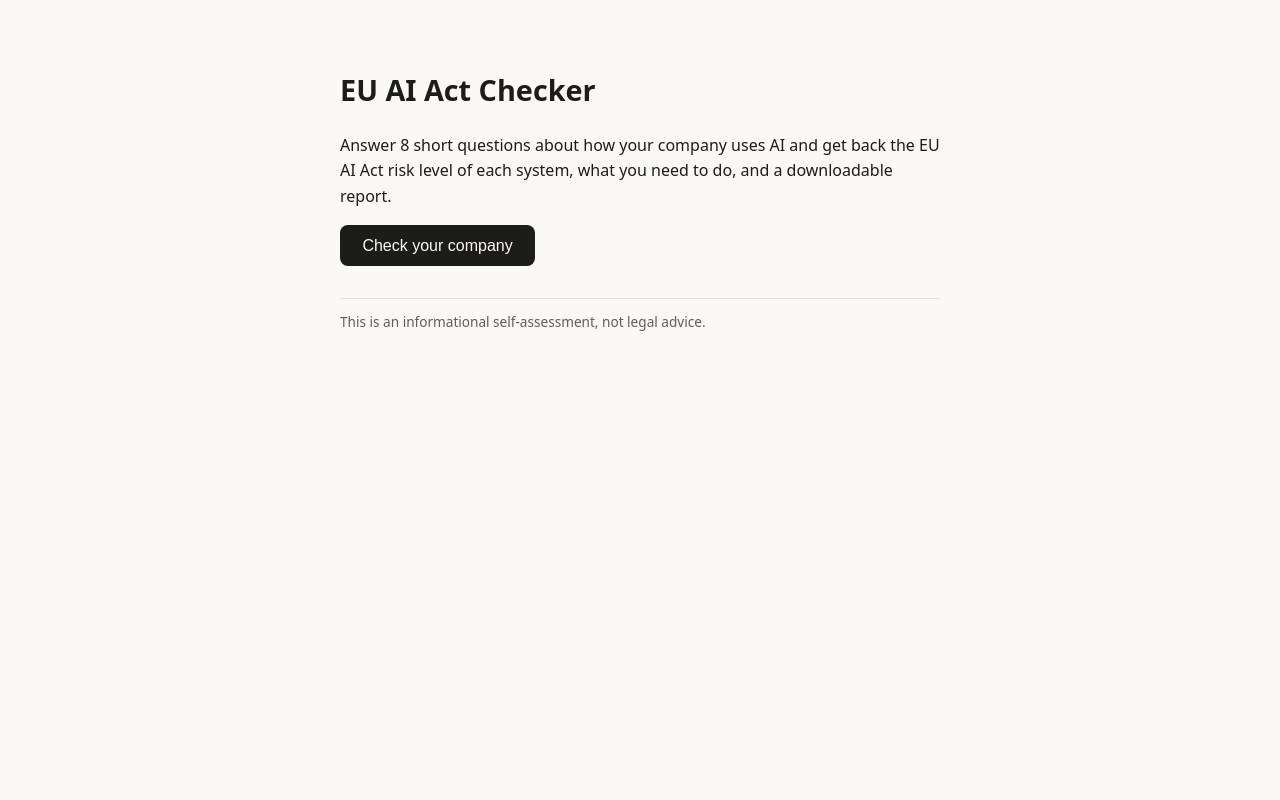
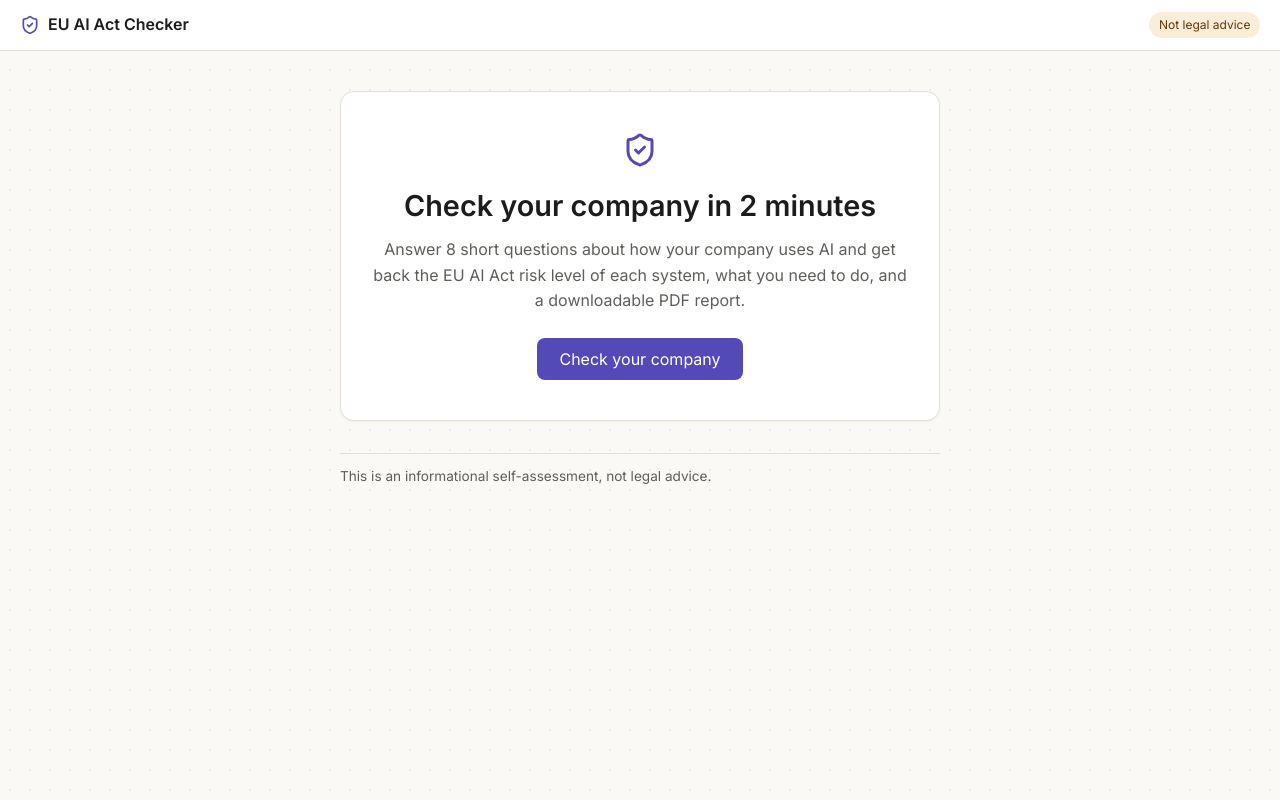
Before and after one commit to sz012/eu-ai-act-checker, a React (Vite) app in the folder frontend/: page / in a window 1280 px wide. Built offline with nearby package versions, Linux system fonts and the light colour scheme.

Commit message:
visual polish + question UX + env-based CORS

```diff
--- a/frontend/index.html
+++ b/frontend/index.html
@@ -4,6 +4,9 @@
     <meta charset="UTF-8" />
     <link rel="icon" type="image/svg+xml" href="/favicon.svg" />
     <meta name="viewport" content="width=device-width, initial-scale=1.0" />
+    <link rel="preconnect" href="https://fonts.googleapis.com" />
+    <link rel="preconnect" href="https://fonts.gstatic.com" crossorigin />
+    <link href="https://fonts.googleapis.com/css2?family=Inter:wght@400;500;600&display=swap" rel="stylesheet" />
     <title>EU AI Act Checker</title>
   </head>
   <body>
--- a/frontend/package.json
+++ b/frontend/package.json
@@ -10,6 +10,7 @@
     "preview": "vite preview"
   },
   "dependencies": {
+    "lucide-react": "^1.21.0",
     "react": "^19.2.6",
     "react-dom": "^19.2.6",
     "react-router-dom": "^7.18.0"
--- a/frontend/src/App.jsx
+++ b/frontend/src/App.jsx
@@ -1,4 +1,5 @@
 import { Routes, Route } from 'react-router-dom'
+import Header from './components/Header.jsx'
 import StartPage from './pages/StartPage.jsx'
 import QuestionnairePage from './pages/QuestionnairePage.jsx'
 import ResultsPage from './pages/ResultsPage.jsx'
@@ -6,6 +7,7 @@
 export default function App() {
   return (
     <div className="app">
+      <Header />
       <Routes>
         <Route path="/" element={<StartPage />} />
         <Route path="/questions" element={<QuestionnairePage />} />
--- /dev/null
+++ b/frontend/src/components/Header.jsx
@@ -0,0 +1,14 @@
+import { Link } from 'react-router-dom'
+import { ShieldCheck } from 'lucide-react'
+
+export default function Header() {
+  return (
+    <header className="site-header">
+      <Link to="/" className="brand">
+        <ShieldCheck size={20} className="brand-icon" />
+        EU AI Act Checker
+      </Link>
+      <span className="header-tag">Not legal advice</span>
+    </header>
+  )
+}
--- a/frontend/src/index.css
+++ b/frontend/src/index.css
@@ -15,8 +15,11 @@
   --text-muted: #5f5e5a;
   --border: #e2e0d8;
   --bg: #faf9f5;
+  --surface: #ffffff;
+  --accent: #534AB7;
+  --accent-hover: #3C3489;
 
-  font-family: system-ui, -apple-system, "Segoe UI", Roboto, sans-serif;
+  font-family: "Inter", system-ui, -apple-system, "Segoe UI", Roboto, sans-serif;
   color: var(--text);
 }
 
@@ -24,16 +27,44 @@
 
 body {
   margin: 0;
-  background: var(--bg);
+  background-color: var(--bg);
+  background-image: radial-gradient(circle, rgba(83, 74, 183, 0.08) 1.3px, transparent 1.5px);
+  background-size: 20px 20px;
   line-height: 1.6;
 }
 
 .app { min-height: 100vh; }
 
+/* top header bar */
+.site-header {
+  display: flex;
+  justify-content: space-between;
+  align-items: center;
+  padding: 0.75rem 1.25rem;
+  background: var(--surface);
+  border-bottom: 1px solid var(--border);
+}
+.brand {
+  display: inline-flex;
+  align-items: center;
+  gap: 0.5rem;
+  font-weight: 600;
+  color: var(--text);
+  text-decoration: none;
+}
+.brand-icon { color: var(--accent); }
+.header-tag {
+  font-size: 0.75rem;
+  color: var(--risk-limited);
+  background: var(--risk-limited-bg);
+  padding: 0.2rem 0.6rem;
+  border-radius: 999px;
+}
+
 .page {
   max-width: 640px;
   margin: 0 auto;
-  padding: 3rem 1.25rem;
+  padding: 2.5rem 1.25rem;
 }
 
 h1 { font-size: 1.8rem; font-weight: 600; }
@@ -48,25 +79,32 @@
 
 .btn-primary,
 .btn-secondary {
-  display: inline-block;
+  display: inline-flex;
+  align-items: center;
+  justify-content: center;
+  gap: 0.4rem;
   padding: 0.7rem 1.4rem;
   font-size: 1rem;
+  font-family: inherit;
   border-radius: 8px;
   cursor: pointer;
   text-decoration: none;
+  transition: background 0.15s, border-color 0.15s;
 }
 
 .btn-primary {
-  background: var(--text);
-  color: var(--bg);
+  background: var(--accent);
+  color: #fff;
   border: none;
 }
+.btn-primary:hover:not(:disabled) { background: var(--accent-hover); }
 
 .btn-secondary {
-  background: transparent;
+  background: var(--surface);
   color: var(--text);
   border: 1px solid var(--border);
 }
+.btn-secondary:hover:not(:disabled) { border-color: var(--accent); }
 
 button:disabled { opacity: 0.5; cursor: not-allowed; }
 
@@ -81,17 +119,19 @@
   margin-bottom: 0.4rem;
 }
 .progress-track {
-  height: 4px;
+  height: 5px;
   background: var(--border);
   border-radius: 999px;
   margin-bottom: 1.5rem;
 }
 .progress-fill {
-  height: 4px;
-  background: var(--text);
+  height: 5px;
+  background: var(--accent);
   border-radius: 999px;
   transition: width 0.2s;
 }
+
+.question-body { min-height: 8.5rem; }
 
 .answer-buttons {
   display: flex;
@@ -113,7 +153,9 @@
 .risk-none       { background: var(--risk-none-bg);       color: var(--risk-none); }
 
 .risk-badge {
-  display: inline-block;
+  display: inline-flex;
+  align-items: center;
+  gap: 0.5rem;
   padding: 0.5rem 1rem;
   border-radius: 8px;
   font-size: 1.1rem;
@@ -124,10 +166,12 @@
 .section-title { font-size: 1rem; color: var(--text-muted); font-weight: 500; }
 
 .system-card {
+  background: var(--surface);
   border: 1px solid var(--border);
-  border-radius: 8px;
-  padding: 0.8rem 1rem;
+  border-radius: 10px;
+  padding: 0.9rem 1.1rem;
   margin-bottom: 0.7rem;
+  box-shadow: 0 1px 2px rgba(0, 0, 0, 0.04);
 }
 .system-head {
   display: flex;
@@ -137,18 +181,31 @@
 }
 .risk-pill {
   font-size: 0.8rem;
-  padding: 0.15rem 0.6rem;
-  border-radius: 6px;
+  padding: 0.15rem 0.7rem;
+  border-radius: 999px;
   text-transform: capitalize;
 }
 
 .general-box {
   background: var(--risk-none-bg);
-  border-radius: 8px;
-  padding: 0.8rem 1rem;
+  border-radius: 10px;
+  padding: 0.9rem 1.1rem;
   margin: 1rem 0;
 }
 .general-title { font-weight: 500; margin-bottom: 0.3rem; }
+
+/* start screen hero card */
+.start-card {
+  background: var(--surface);
+  border: 1px solid var(--border);
+  border-radius: 14px;
+  padding: 2.5rem 2rem;
+  text-align: center;
+  box-shadow: 0 1px 3px rgba(0, 0, 0, 0.05);
+}
+.start-icon { color: var(--accent); margin-bottom: 0.5rem; }
+.start-card h1 { margin: 0 0 0.5rem; }
+.start-card p { color: var(--text-muted); margin: 0 0 1.5rem; }
 
 /* phones - stack the buttons vertically */
 @media (max-width: 480px) {
--- a/frontend/src/pages/QuestionnairePage.jsx
+++ b/frontend/src/pages/QuestionnairePage.jsx
@@ -44,13 +44,15 @@
         <div className="progress-fill" style={{ width: `${((index + 1) / total) * 100}%` }} />
       </div>
 
-      <h1>{current.text}</h1>
-      <p className="help">{current.help}</p>
+      <div className="question-body">
+        <h1>{current.text}</h1>
+        <p className="help">{current.help}</p>
+      </div>
 
       <div className="answer-buttons">
         <button className="btn-secondary" onClick={() => answer('yes')}>Yes</button>
+        <button className="btn-secondary" onClick={() => answer('not_sure')}>Not sure</button>
         <button className="btn-secondary" onClick={() => answer('no')}>No</button>
-        <button className="btn-secondary" onClick={() => answer('not_sure')}>Not sure</button>
       </div>
     </main>
   )
--- a/frontend/src/pages/ResultsPage.jsx
+++ b/frontend/src/pages/ResultsPage.jsx
@@ -1,5 +1,6 @@
 import { useEffect, useState } from 'react'
 import { Link, useLocation, useNavigate } from 'react-router-dom'
+import { ShieldAlert, AlertTriangle, Info, CircleCheck, Minus, Download } from 'lucide-react'
 import { postAssessment, downloadPdf } from '../api'
 
 const RISK_LABEL = {
@@ -8,6 +9,14 @@
   limited: 'Limited risk',
   minimal: 'Minimal risk',
   none: 'No AI systems found',
+}
+
+const RISK_ICON = {
+  prohibited: ShieldAlert,
+  high: AlertTriangle,
+  limited: Info,
+  minimal: CircleCheck,
+  none: Minus,
 }
 
 // Screen 3 - overall risk badge, per-system cards, general obligations, disclaimer.
@@ -44,10 +53,13 @@
   if (error) return <main className="page"><p>{error}</p></main>
   if (!result) return <main className="page"><p>Loading…</p></main>
 
+  const BadgeIcon = RISK_ICON[result.overall_risk]
+
   return (
     <main className="page">
       <p className="help">Overall risk level</p>
       <span className={`risk-badge risk-${result.overall_risk}`}>
+        <BadgeIcon size={20} />
         {RISK_LABEL[result.overall_risk]}
       </span>
 
@@ -81,6 +93,7 @@
 
       <div className="answer-buttons">
         <button className="btn-primary" onClick={handleDownload} disabled={downloading}>
+          <Download size={16} />
           {downloading ? 'Preparing…' : 'Download PDF report'}
         </button>
         <Link to="/" className="btn-secondary">Start over</Link>
--- a/frontend/src/pages/StartPage.jsx
+++ b/frontend/src/pages/StartPage.jsx
@@ -1,4 +1,5 @@
 import { useNavigate } from 'react-router-dom'
+import { ShieldCheck } from 'lucide-react'
 
 // Screen 1 - short intro + start button + disclaimer
 export default function StartPage() {
@@ -6,15 +7,18 @@
 
   return (
     <main className="page">
-      <h1>EU AI Act Checker</h1>
+      <div className="start-card">
+        <ShieldCheck size={36} className="start-icon" />
+        <h1>Check your company in 2 minutes</h1>
         <p>
           Answer 8 short questions about how your company uses AI and get back the
           EU AI Act risk level of each system, what you need to do, and a downloadable
-        report.
+          PDF report.
         </p>
         <button className="btn-primary" onClick={() => navigate('/questions')}>
           Check your company
         </button>
+      </div>
       <p className="disclaimer">
         This is an informational self-assessment, not legal advice.
       </p>
```
Also changed, not shown: 2 other files (tests, documents, lock files or other folders). Lines whose indentation alone changed are shown as unchanged.
